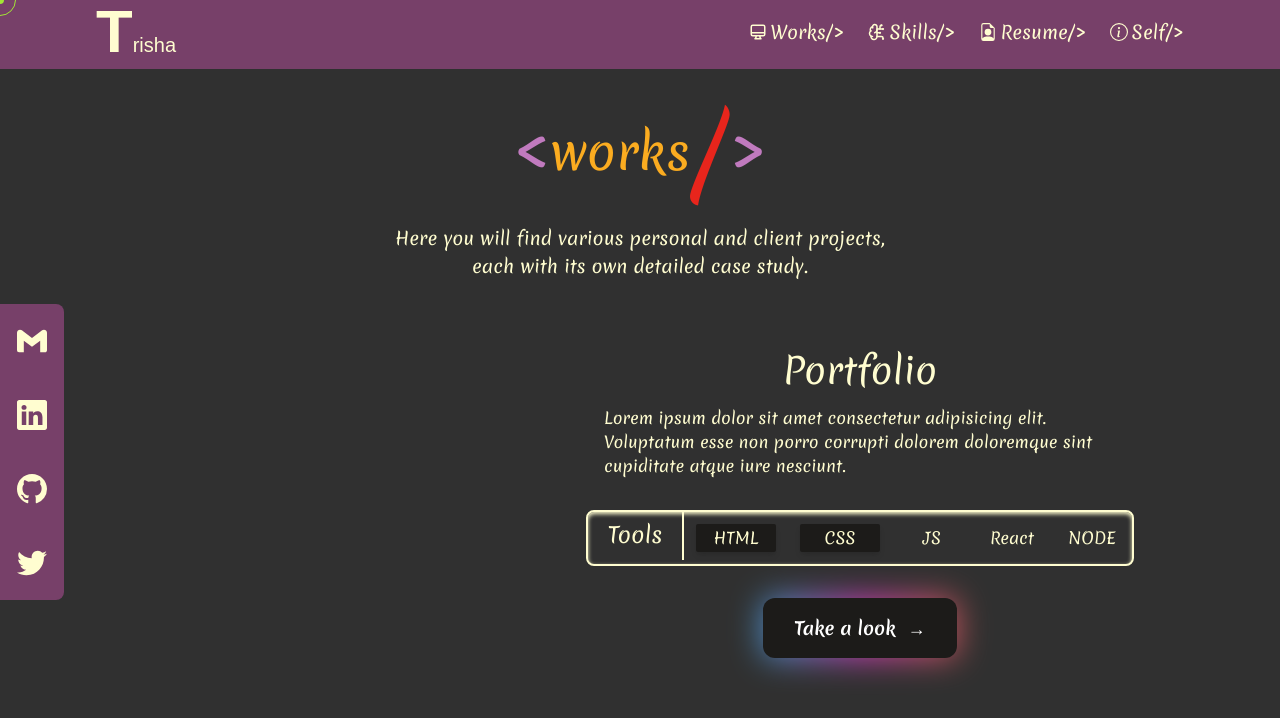
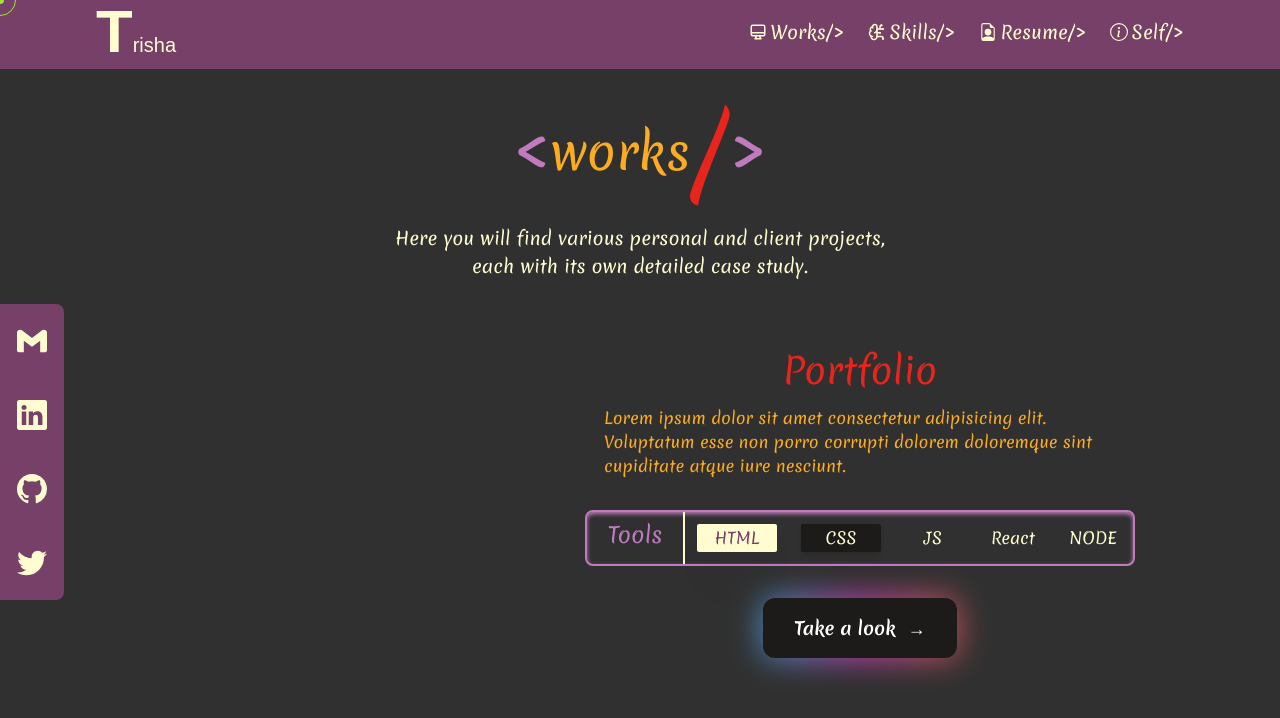
Before and after one commit to ghosh-trisha/Portfolio, a React (Vite) app: page /works in a window 1280 px wide. Shown: the top 718 px of the page. Built offline with nearby package versions, Linux system fonts and the light colour scheme; a web font is replaced by a local one.

Commit message:
commited

```diff
--- a/src/pages/Works.jsx
+++ b/src/pages/Works.jsx
@@ -58,15 +58,15 @@ function Works() {
         {/* text div */}
         <div className='text-[#FFFDD0] w-[40%] h-20 flex flex-col justify-center items-center font-me ml-28 mr-0' >
 
-          <h2 className='m-4 text-4xl'>Portfolio</h2>
+          <h2 className='m-4 text-4xl text-[#E8251C]'>Portfolio</h2>
 
-          <p>Lorem ipsum dolor sit amet consectetur adipisicing elit. Voluptatum esse non porro corrupti dolorem doloremque sint cupiditate atque iure nesciunt.</p>
+          <p className='text-[#FBAC20]' >Lorem ipsum dolor sit amet consectetur adipisicing elit. Voluptatum esse non porro corrupti dolorem doloremque sint cupiditate atque iure nesciunt.</p>
 
-          <div className='border-2 border-[#FFFDD0] rounded-lg flex flex-row m-8 shadow-inner shadow-[#FFFDD0]'>
-            <div className='flex justify-center items-center h-12 w-24 text-[1.38rem] border-r-2 border-[#FFFDD0]'>Tools</div>
+          <div className='border-2 border-[#C07ABE] rounded-lg flex flex-row m-8 shadow-inner shadow-[#C07ABE] '>
+            <div className='flex justify-center items-center h-12 w-24 text-[1.38rem] text-[#C07ABE] '>Tools</div>
 
-            <div className='flex justify-around items-center'>
-            <span className=' flex justify-center items-center w-20 rounded-sm shadow-md h-7 bg-[#1C1B19] m-3'>HTML</span>
+            <div className='flex justify-around items-center border-l-2 border-[#FFFDD0]'>
+            <span className=' flex justify-center items-center w-20 rounded-sm shadow-2xl h-7 bg-[#FFFDD0] text-[#774069] m-3'>HTML</span>
             <span className=' flex justify-center items-center w-20 rounded-sm shadow-md h-7 bg-[#1C1B19] m-3'>CSS</span>
             <span className=' h-12 flex justify-center items-center w-20'>JS</span>
             <span className=' h-12 flex justify-center items-center w-20'>React</span>
```
